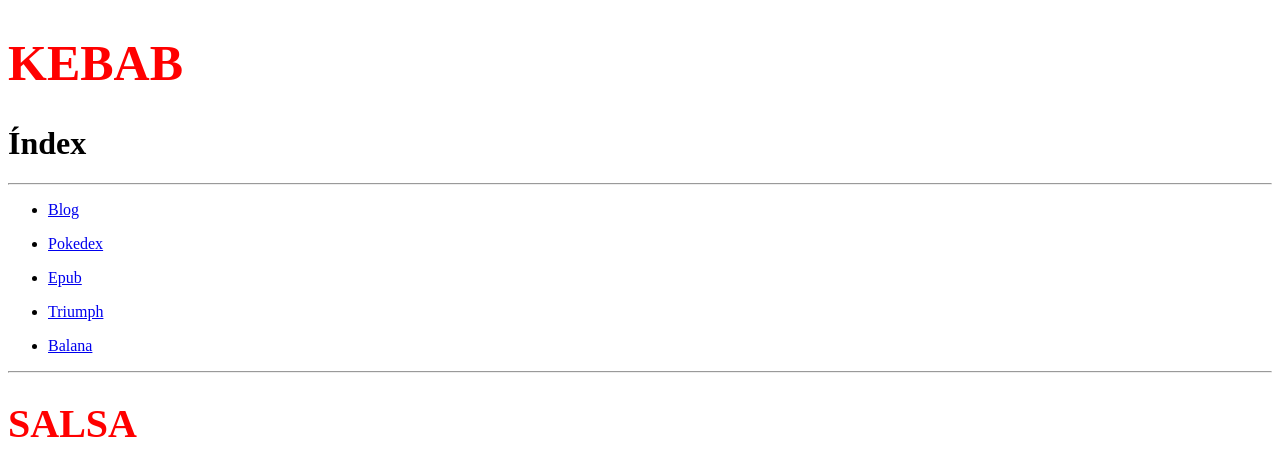
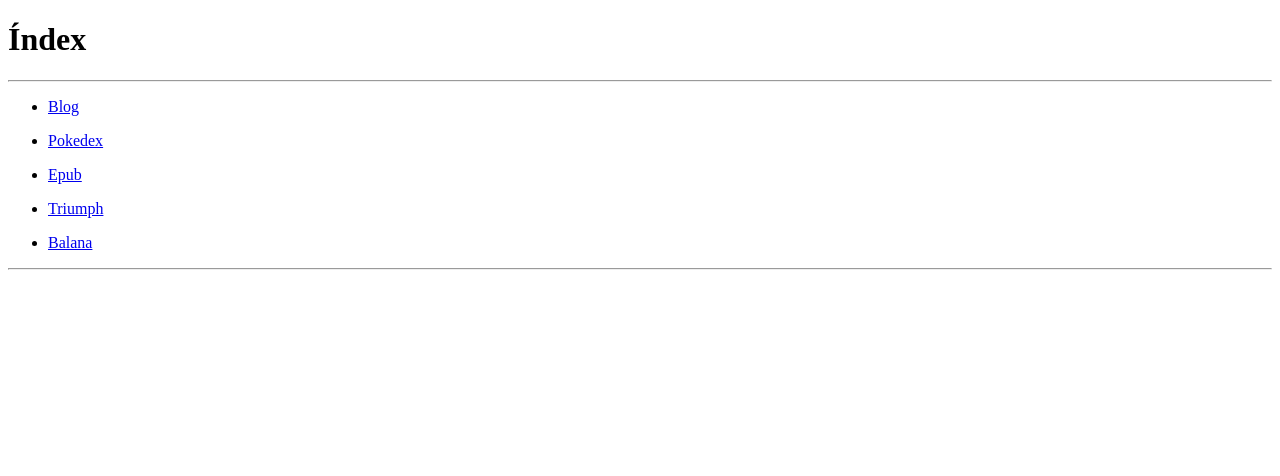
Before and after one commit to MarcSrra/Blog_viatges, a plain HTML site: page index.html in a window 1280 px wide. Drawn offline with Linux system fonts and the light colour scheme.

Commit message:
Update index.html

```diff
--- a/index.html
+++ b/index.html
@@ -8,8 +8,6 @@
 </head>
 
 <body>
-    <p><h1 style="color:red;font-size:50px;">KEBAB</h1></p>
-
     <h1>Índex</h1>
     <hr>
     <ul>
@@ -20,6 +18,5 @@
         <li><p><a href="Balana/cines.xml">Balana</a></p></li>
     </ul>
     <hr>
-    <p><h1 style="color:red;font-size:40px;">SALSA</h1></p>
 </body>
 </html>
```
